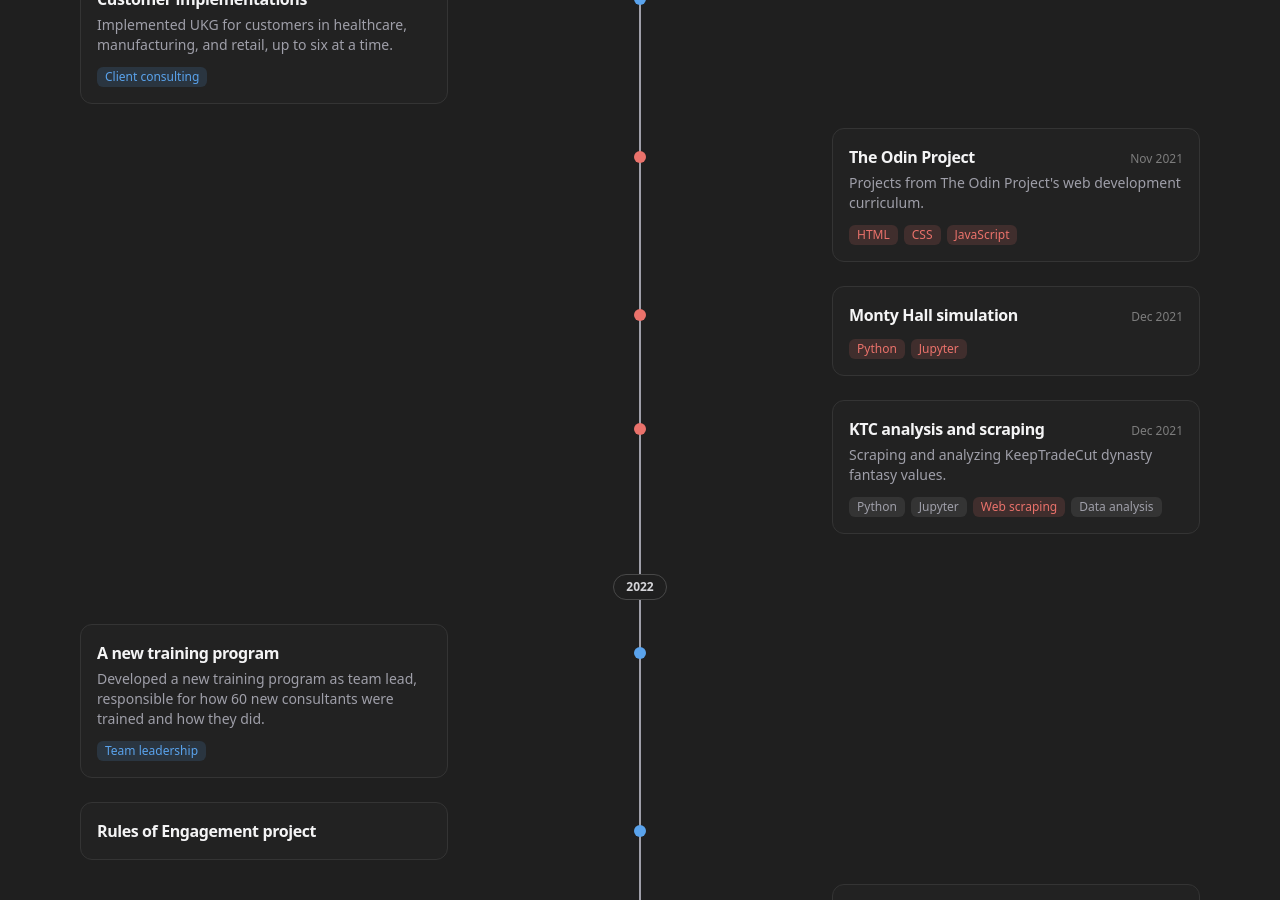
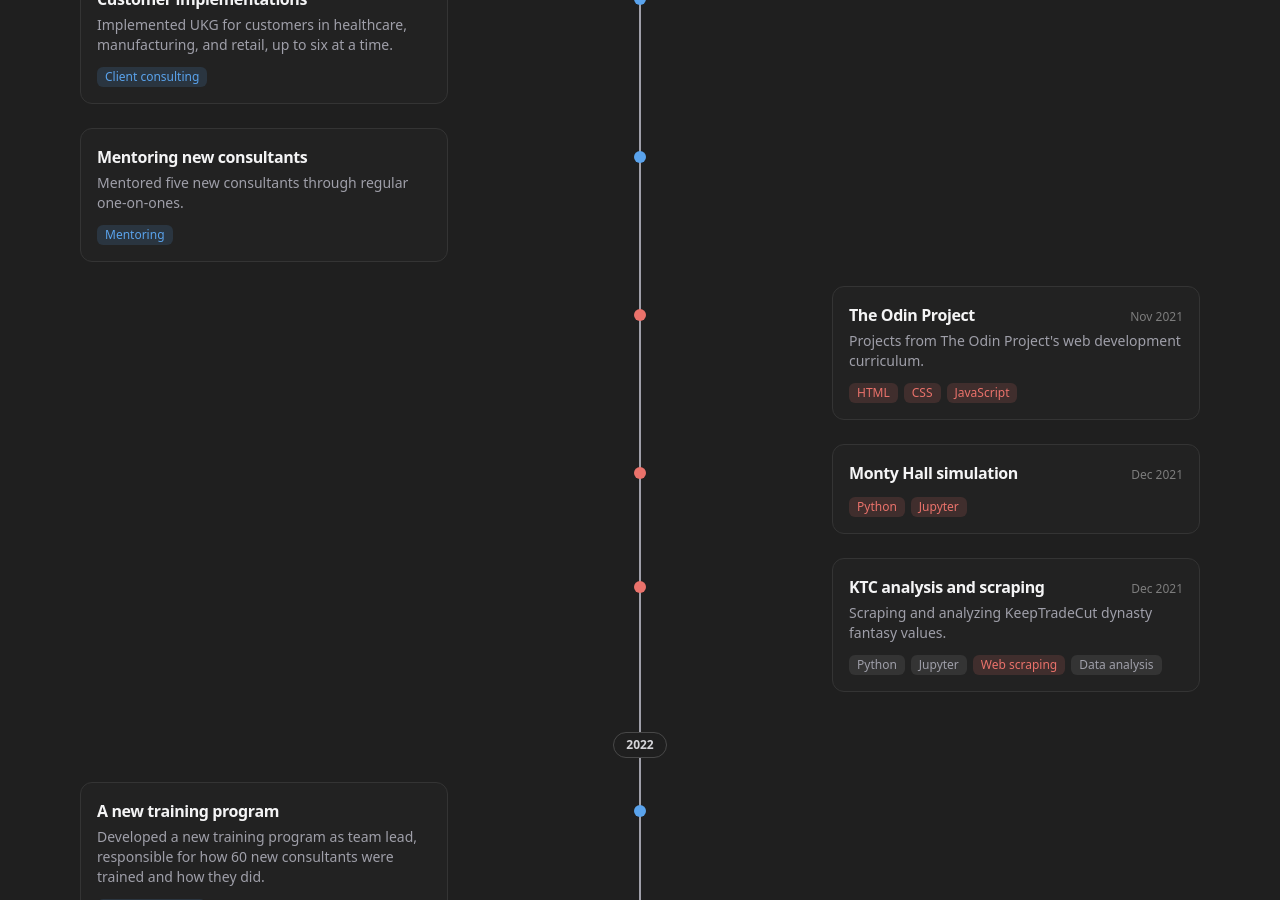
Before and after one commit to jsimerly/personal-site, a React (Vite) app in the folder frontend/: page / in a window 1280 px wide. Shown: the part 1900-2800 px from the top of the page. Built offline with nearby package versions, Linux system fonts and the light colour scheme; no server answers.

Commit message:
Date mentoring to Oct 2021 and Rules of Engagement to May 2022

```diff
--- a/frontend/src/content/journey.js
+++ b/frontend/src/content/journey.js
@@ -115,7 +115,7 @@ const entries = [
     skills: { 'Team leadership': 2 },
   },
   {
-    date: '2022-06',
+    date: '2021-10',
     side: 'work',
     position: ukgConsultant,
     title: 'Mentoring new consultants',
@@ -130,7 +130,7 @@ const entries = [
     skills: {},
   },
   {
-    date: '2022-01',
+    date: '2022-05',
     side: 'work',
     position: ukgConsultant,
     title: 'Rules of Engagement project',
```
Also changed, not shown: 2 other files (tests, documents, lock files or other folders).
